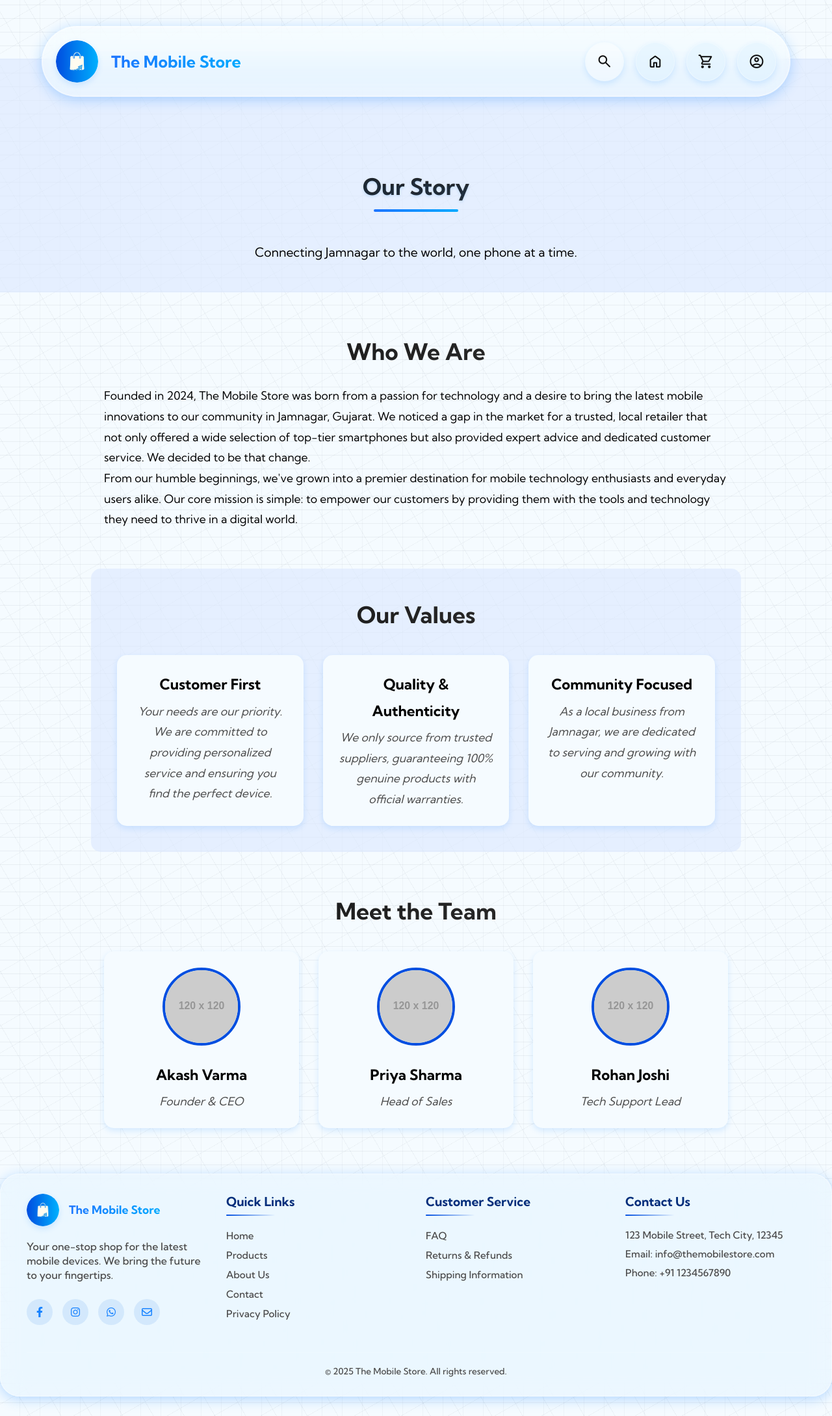
After one commit to YashGajjar-19/The-Mobile-Store, a PHP site: page /pages/about-us.php in a window 1280 px wide. The commit adds this page. Shown: the whole page at 65% size. Run offline with PHP 8.4, Linux system fonts and the light colour scheme; grey boxes labelled with a size stand in for pictures from a placeholder-image service; some libraries are stand-ins or nearby versions.

Commit message:
Need to fix folder structure

```diff
--- a/assets/css/layout/_header.css
+++ b/assets/css/layout/_header.css
@@ -13,7 +13,7 @@
     max-width: 1200px;
     padding: 20px;
     margin: 20px auto;
-    background: rgba(202, 230, 255, 0.3), transparent;
+    background: rgba(255, 255, 255, 0.316);
     backdrop-filter: blur(16px) saturate(180%);
     -webkit-backdrop-filter: blur(16px) saturate(180%);
     border: 2px solid rgba(255, 255, 255, 0.3);
--- a/includes/cart_handler.php
+++ b/includes/cart_handler.php
@@ -34,7 +34,7 @@ if ($_SERVER['REQUEST_METHOD'] == 'POST') {
         $update_stmt->bind_param("ii", $new_quantity, $cart_item['cart_item_id']);
         $update_stmt->execute();
     } else {
-        // Item does not exist, insert new
+        // Item does not exist, insert newz
         $insert_stmt = $conn->prepare("INSERT INTO cart (user_id, variant_id, quantity) VALUES (?, ?, ?)");
         $insert_stmt->bind_param("iii", $user_id, $variant_id, $quantity);
         $insert_stmt->execute();
--- a/includes/footer.php
+++ b/includes/footer.php
@@ -29,7 +29,7 @@
             <ul>
                 <li><a href="<?php echo $base_path; ?>index.php">Home</a></li>
                 <li><a href="<?php echo $base_path; ?>products/index.php">Products</a></li>
-                <li><a href="#">About Us</a></li>
+                <li><a href="<?php echo $base_path; ?>pages/about-us.php">About Us</a></li>
                 <li><a href="<?php echo $base_path; ?>contact.php">Contact</a></li>
                 <li><a href="#">Privacy Policy</a></li>
             </ul>
--- /dev/null
+++ b/pages/about-us.php
@@ -0,0 +1,134 @@
+<?php
+$page_title = 'About The Mobile Store';
+require_once '../includes/header.php';
+?>
+
+<style>
+    .about-header {
+        text-align: center;
+        padding: 150px 20px 50px;
+        background: var(--glass);
+    }
+
+    .about-section {
+        max-width: 1000px;
+        margin: 40px auto;
+        padding: 20px;
+        line-height: 1.8;
+        font-size: 1.1rem;
+    }
+
+    .about-section h2 {
+        font-size: 2.2rem;
+        margin-bottom: 20px;
+        text-align: center;
+        background: var(--text-gradient);
+        -webkit-background-clip: text;
+        background-clip: text;
+        color: transparent;
+    }
+
+    .team-grid {
+        display: grid;
+        grid-template-columns: repeat(auto-fit, minmax(250px, 1fr));
+        gap: 30px;
+        margin-top: 30px;
+    }
+
+    .team-member-card {
+        background: var(--body);
+        border-radius: 15px;
+        box-shadow: var(--shadow);
+        text-align: center;
+        padding: 25px;
+        transition: all 0.3s ease;
+    }
+
+    .team-member-card:hover {
+        transform: translateY(-5px);
+        box-shadow: var(--dark-shadow);
+    }
+
+    .team-member-card img {
+        width: 120px;
+        height: 120px;
+        border-radius: 50%;
+        object-fit: cover;
+        margin-bottom: 15px;
+        border: 4px solid var(--blue);
+    }
+
+    .team-member-card h4 {
+        font-size: 1.4rem;
+        margin-bottom: 5px;
+    }
+
+    .team-member-card p {
+        color: var(--dark);
+        font-style: italic;
+    }
+</style>
+
+<main>
+    <div class="about-header">
+        <div class="section-title">
+            <h2>Our Story</h2>
+            <div class="title-line"></div>
+        </div>
+        <p style="max-width: 800px; margin: 0 auto; font-size: 1.2rem;">Connecting Jamnagar to the world, one phone at a time.</p>
+    </div>
+
+    <section class="about-section">
+        <h2>Who We Are</h2>
+        <p>
+            Founded in 2024, The Mobile Store was born from a passion for technology and a desire to bring the latest mobile innovations to our community in Jamnagar, Gujarat. We noticed a gap in the market for a trusted, local retailer that not only offered a wide selection of top-tier smartphones but also provided expert advice and dedicated customer service. We decided to be that change.
+        </p>
+        <p>
+            From our humble beginnings, we've grown into a premier destination for mobile technology enthusiasts and everyday users alike. Our core mission is simple: to empower our customers by providing them with the tools and technology they need to thrive in a digital world.
+        </p>
+    </section>
+
+    <section class="about-section" style="background: var(--glass); padding: 40px; border-radius: 15px;">
+        <h2>Our Values</h2>
+        <div class="team-grid">
+            <div class="team-member-card">
+                <h4>Customer First</h4>
+                <p>Your needs are our priority. We are committed to providing personalized service and ensuring you find the perfect device.</p>
+            </div>
+            <div class="team-member-card">
+                <h4>Quality & Authenticity</h4>
+                <p>We only source from trusted suppliers, guaranteeing 100% genuine products with official warranties.</p>
+            </div>
+            <div class="team-member-card">
+                <h4>Community Focused</h4>
+                <p>As a local business from Jamnagar, we are dedicated to serving and growing with our community.</p>
+            </div>
+        </div>
+    </section>
+
+    <section class="about-section">
+        <h2>Meet the Team</h2>
+        <div class="team-grid">
+            <div class="team-member-card">
+                <img src="https://placehold.co/120x120/004EE0/FFFFFF?text=AV" alt="Team Member">
+                <h4>Akash Varma</h4>
+                <p>Founder & CEO</p>
+            </div>
+            <div class="team-member-card">
+                <img src="https://placehold.co/120x120/1883FF/FFFFFF?text=PS" alt="Team Member">
+                <h4>Priya Sharma</h4>
+                <p>Head of Sales</p>
+            </div>
+            <div class="team-member-card">
+                <img src="https://placehold.co/120x120/042E7B/FFFFFF?text=RJ" alt="Team Member">
+                <h4>Rohan Joshi</h4>
+                <p>Tech Support Lead</p>
+            </div>
+        </div>
+    </section>
+
+</main>
+
+<?php
+require_once '../includes/footer.php';
+?>
--- a/products/brand.php
+++ b/products/brand.php
@@ -1,6 +1,12 @@
 <?php
 session_start();
 require_once '../includes/config.php';
+
+// Check if a brand ID is provided in the URL
+if (!isset($_GET['id']) || !is_numeric($_GET['id'])) {
+    header("Location: ../404.php"); // Redirect if no ID
+    exit();
+}
 
 // Check if a brand ID is provided in the URL
 if (!isset($_GET['id']) || !is_numeric($_GET['id'])) {
--- a/products/product.php
+++ b/products/product.php
@@ -2,6 +2,12 @@
 $page_title = 'Product Details';
 require_once '../includes/header.php';
 require_once '../includes/auth_check.php';
+
+// Check if a brand ID is provided in the URL
+if (!isset($_GET['id']) || !is_numeric($_GET['id'])) {
+    header("Location: ../404.php"); // Redirect if no ID
+    exit();
+}
 
 if (!isset($_GET['id']) || !is_numeric($_GET['id'])) {
     header("Location: index.php");
```
Also changed, not shown: 404.html (deleted, +0 -66 lines), 404.php (added, +59 -0 lines), index.php (+1 -60 lines), assets/images/products/Nothing/Nothing 3A Pro (Black)(1).webp (added), assets/images/products/Nothing/Nothing 3A Pro (Black)(2).webp (added), assets/images/products/Nothing/Nothing 3A Pro (Grey)(1).webp (added), assets/images/products/Nothing/Nothing 3A Pro (Grey)(2).webp (added), assets/js/auth.js (renamed from assets/js/modules/auth.js), includes/header.php (line endings or trailing spaces), site.htaccess (added).
